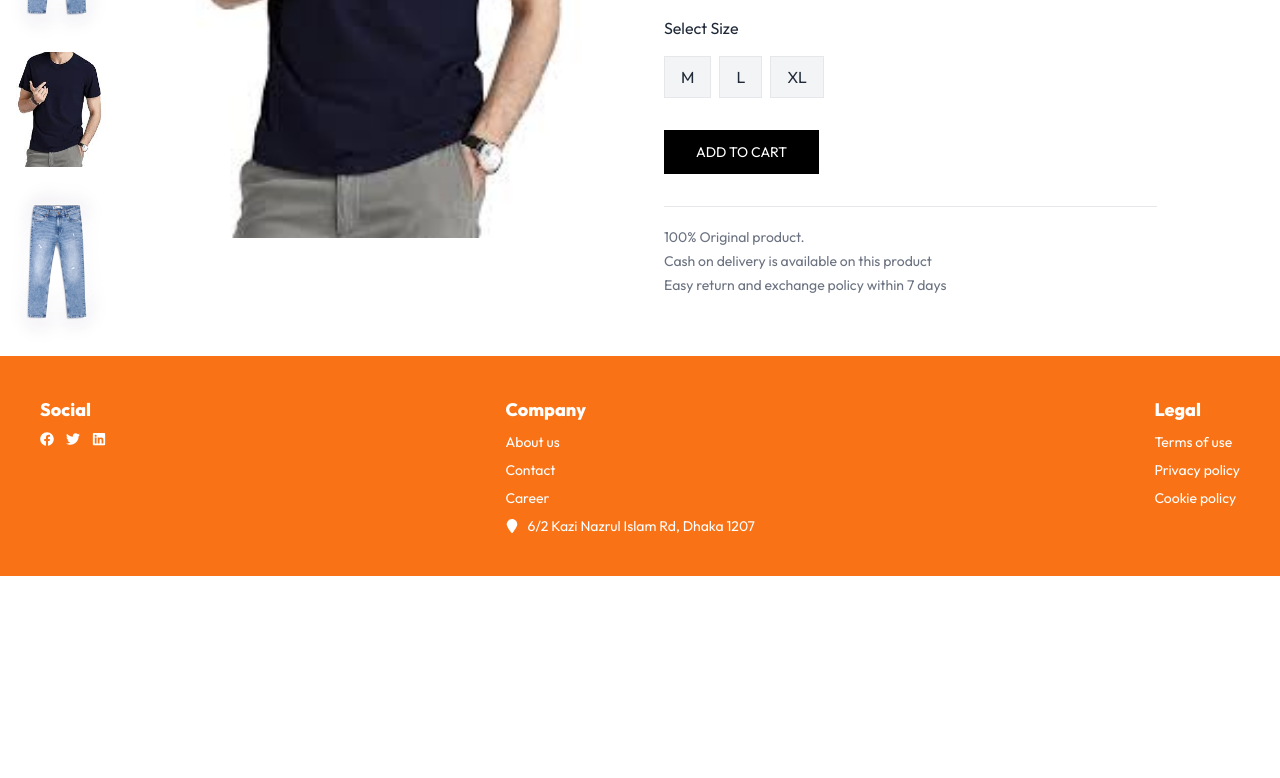
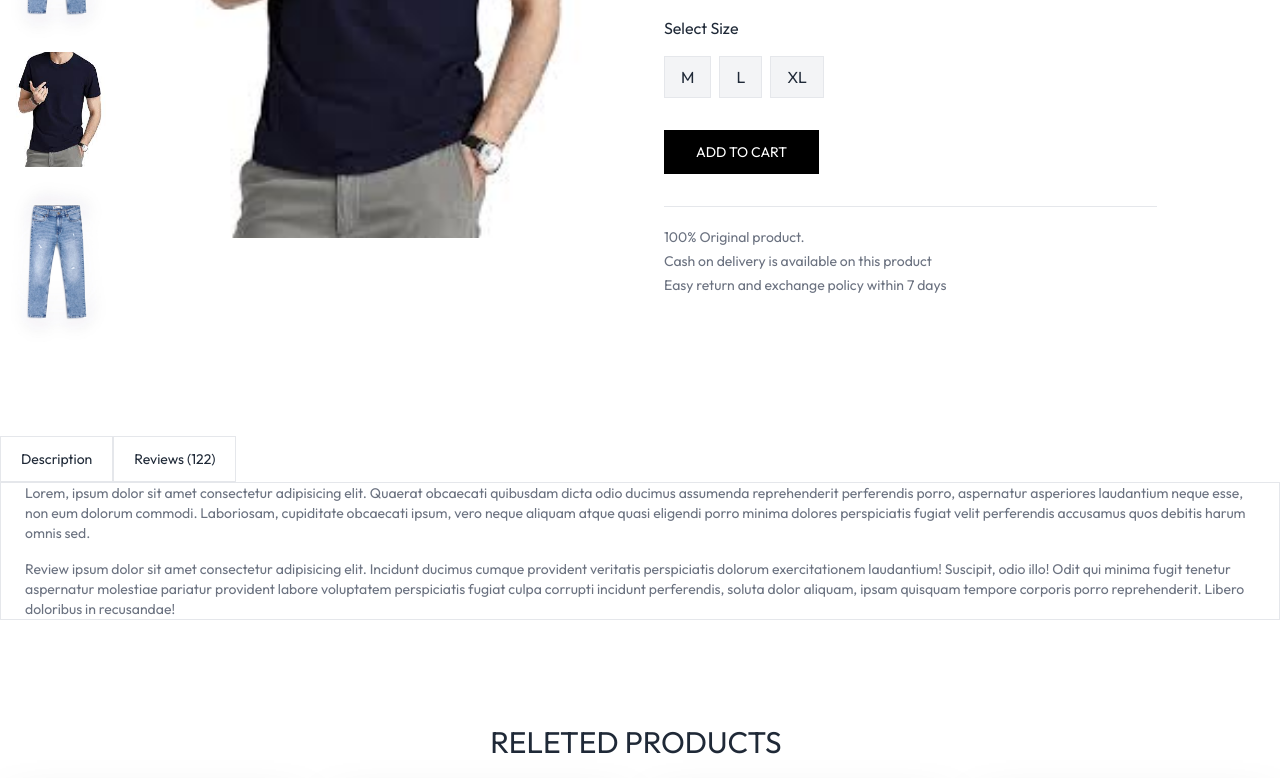
Before and after one commit to mdkabirulhossain/AsiaMart, a React (Vite) app in the folder frontend/: page /product/1 in a window 1280 px wide. Shown: the part 350-1128 px from the top of the page. Before the commit the page ends 926 px from the top, so only its background shows below. Built offline with nearby package versions, Linux system fonts and the light colour scheme.

Commit message:
RelatedProduct section is created

```diff
--- /dev/null
+++ b/frontend/src/components/RelatedProduct/RelatedProduct.jsx
@@ -0,0 +1,37 @@
+import React, { useContext, useEffect, useState } from 'react';
+import { ShopContext } from '../../Context/ShopContext';
+import Title from '../Title/Title';
+import ProductItem from '../ProductItem/ProductItem';
+
+const RelatedProduct = ({category, subCategory}) => {
+    const{product_items} = useContext(ShopContext);
+    const[related, setRelated] = useState([]);
+
+    useEffect(()=>{
+        if(product_items.length > 0){
+            let productCopy = product_items.slice();
+
+            productCopy = productCopy.filter(item => category === item.category);
+            productCopy = productCopy.filter(item => subCategory === item.subCategory);
+            // console.log(productCopy.slice(0,5))
+           setRelated(productCopy.slice(0,5))
+        }
+    }, [product_items])
+    return (
+        <div className='my-24'>
+            <div className='text-center text-3xl py-2'>
+                <Title text1={"RELETED"} text2={"PRODUCTS"}></Title>
+            </div>
+
+            <div className="grid grid-cols-2 md:grid-cols-3 lg:grid-cols-4 gap-3 gap-y-6">
+                    {
+                        related.map(item =><ProductItem
+                        key={item._id} id={item._id} name={item.name} image={item.image} price={item.price}
+                        ></ProductItem>)
+                    }
+                </div>
+        </div>
+    );
+};
+
+export default RelatedProduct;
--- a/frontend/src/pages/Product/Product.jsx
+++ b/frontend/src/pages/Product/Product.jsx
@@ -2,6 +2,7 @@ import React, { useContext, useEffect, useState } from 'react';
 import { useParams } from 'react-router-dom';
 import { ShopContext } from '../../Context/ShopContext';
 import { FaStar } from 'react-icons/fa6';
+import RelatedProduct from '../../components/RelatedProduct/RelatedProduct';
 
 
 const Product = () => {
@@ -63,7 +64,7 @@ const Product = () => {
                             {
                                 productData.sizes.map(item =>
 
-                                    <button onClick={()=>setSize(item)} key={item._id} className={`border py-2 px-4 bg-gray-100 ${size === item? 'border-orange-500': " "}`}>{item}</button>
+                                    <button key={item._id} onClick={()=>setSize(item)}  className={`border py-2 px-4 bg-gray-100 ${size === item? 'border-orange-500': " "}`}>{item}</button>
                                 )
                             }
                         </div>
@@ -78,6 +79,23 @@ const Product = () => {
                     </div>
                 </div>
             </div>
+            {/* Description & Review secction  */}
+            <div className='mt-20'>
+                <div className='flex'>
+                    <p className='border px-5 py-3 text-sm'>Description</p>
+                    <p className='border px-5 py-3 text-sm'>Reviews (122)</p>
+
+                </div>
+
+                <div className='flex flex-col gap-4 border px-6 text-sm text-gray-500'>
+                    <p>Lorem, ipsum dolor sit amet consectetur adipisicing elit. Quaerat obcaecati quibusdam dicta odio ducimus assumenda reprehenderit perferendis porro, aspernatur asperiores laudantium neque esse, non eum dolorum commodi. Laboriosam, cupiditate obcaecati ipsum, vero neque aliquam atque quasi eligendi porro minima dolores perspiciatis fugiat velit perferendis accusamus quos debitis harum omnis sed.</p>
+                    <p>Review ipsum dolor sit amet consectetur adipisicing elit. Incidunt ducimus cumque provident veritatis perspiciatis dolorum exercitationem laudantium! Suscipit, odio illo! Odit qui minima fugit tenetur aspernatur molestiae pariatur provident labore voluptatem perspiciatis fugiat culpa corrupti incidunt perferendis, soluta dolor aliquam, ipsam quisquam tempore corporis porro reprehenderit. Libero doloribus in recusandae!</p>
+                </div>
+
+            </div>
+
+            {/* Related Product  */}
+            <RelatedProduct category={productData.category} subCategory={productData.subCategory}></RelatedProduct>
         </div>
     ):
     <div className='opacity-0'>
```
